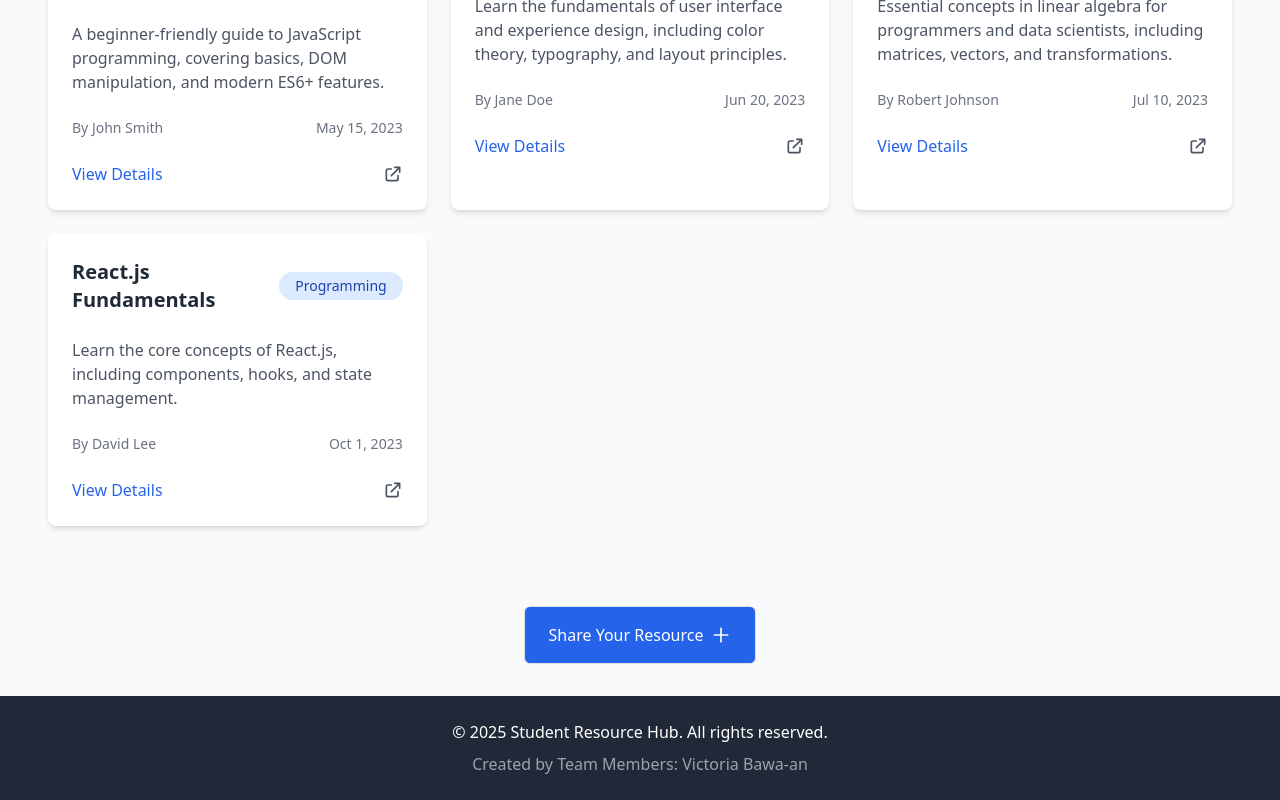
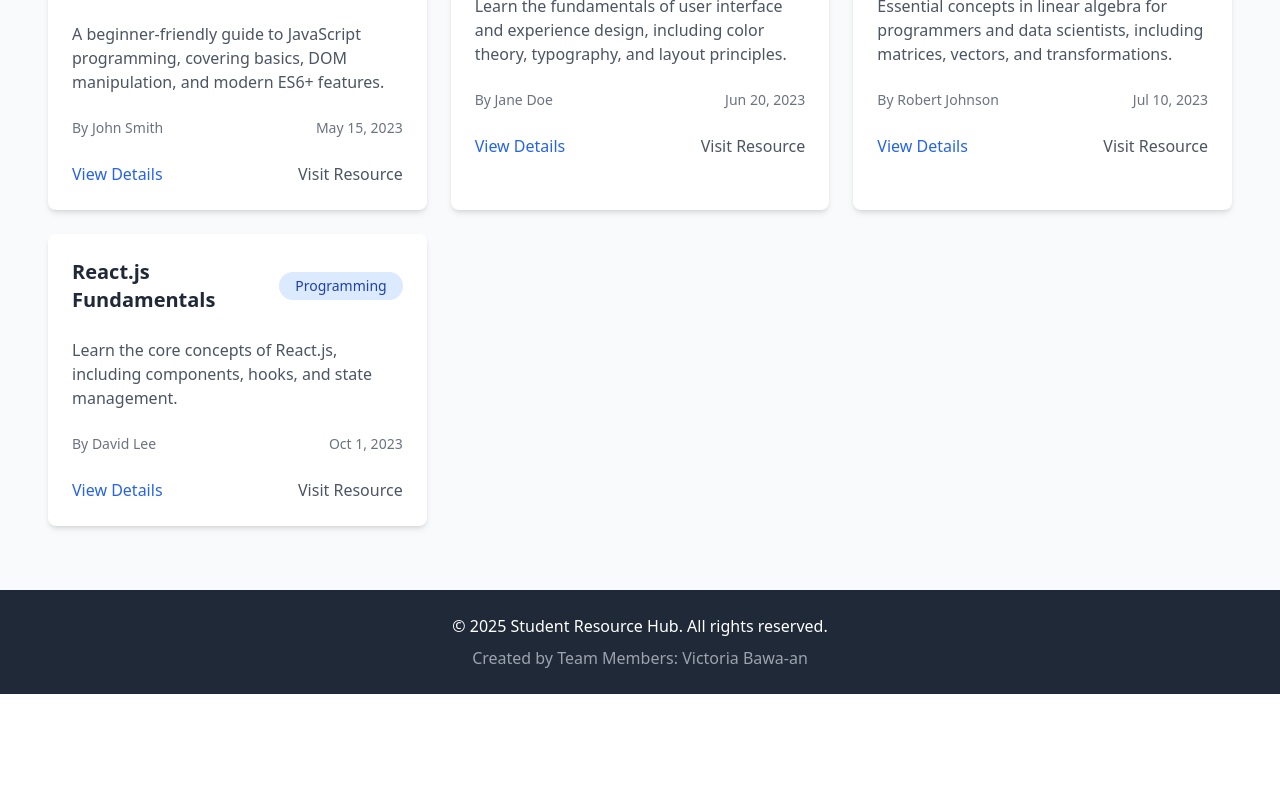
Before and after one commit to UBSITvictoria/StudentResourceHub_Bawa-an_Victoria, an Angular app: page / in a window 1280 px wide. Shown: the part 414-1214 px from the top of the page. After the commit the page ends 1108 px from the top, so only its background shows below. Built offline with nearby package versions, Linux system fonts and the light colour scheme.

Commit message:
remove uneccesary

```diff
--- a/src/app/components/home/home.component.ts
+++ b/src/app/components/home/home.component.ts
@@ -16,19 +16,9 @@ import { ResourceListComponent } from '../resource-list/resource-list.component'
         <p class="text-xl text-gray-600">Discover educational resources for Programming, Design, and Math</p>
       </div>
 
-      <div class="mb-12">
+      <div>
         <h2 class="text-2xl font-bold text-gray-800 mb-6">Featured Resources</h2>
         <app-resource-list [resources]="featuredResources"></app-resource-list>
-      </div>
-
-      <div class="text-center">
-        <a routerLink="/add-resource"
-           class="inline-flex items-center px-6 py-3 border border-transparent text-base font-medium rounded-md text-white bg-blue-600 hover:bg-blue-700">
-          Share Your Resource
-          <svg class="w-5 h-5 ml-2" fill="none" stroke="currentColor" viewBox="0 0 24 24">
-            <path stroke-linecap="round" stroke-linejoin="round" stroke-width="2" d="M12 4v16m8-8H4" />
-          </svg>
-        </a>
       </div>
     </div>
   `
--- a/src/app/components/resource-list/resource-list.component.ts
+++ b/src/app/components/resource-list/resource-list.component.ts
@@ -46,10 +46,7 @@ import { Subscription } from 'rxjs';
               </a>
               <a [href]="resource.url" target="_blank" rel="noopener noreferrer"
                  class="text-gray-600 hover:text-gray-800">
-                <svg class="w-5 h-5" fill="none" stroke="currentColor" viewBox="0 0 24 24">
-                  <path stroke-linecap="round" stroke-linejoin="round" stroke-width="2"
-                        d="M10 6H6a2 2 0 00-2 2v10a2 2 0 002 2h10a2 2 0 002-2v-4M14 4h6m0 0v6m0-6L10 14" />
-                </svg>
+                Visit Resource
               </a>
             </div>
           </div>
```
